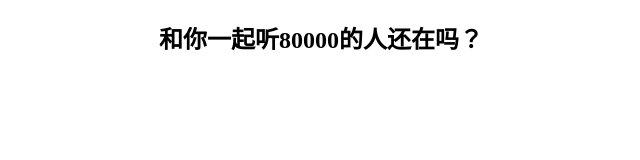
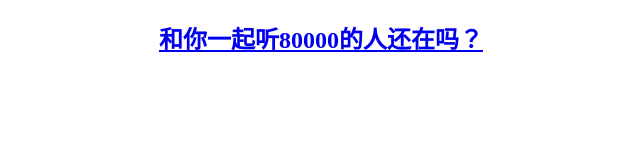
Before and after one commit to zhiting9420/music8w, a plain HTML site: page index.html in a window 1280 px wide. Shown: the whole page, without its empty margins (319-959 px from the left). Drawn offline with Linux system fonts and the light colour scheme.

Commit message:
Add files via upload

```diff
--- a/index.html
+++ b/index.html
@@ -4,9 +4,10 @@
         <title>Music 80000</title>
     </head>
     <body>
-        <center><h2>和你一起听80000的人还在吗？</h2></center>
-        <audio autoplay="autoplay" loop="loop" preload="auto">
-        src="https://80000.me/80000.mp3">
-        </audio>
+        <center>
+            <h2>
+                <a href="https://80000.me/80000.mp3" target="_blank"> 和你一起听80000的人还在吗？</a>
+            </h2>
+        </center>
     </body>
 </html>
```
